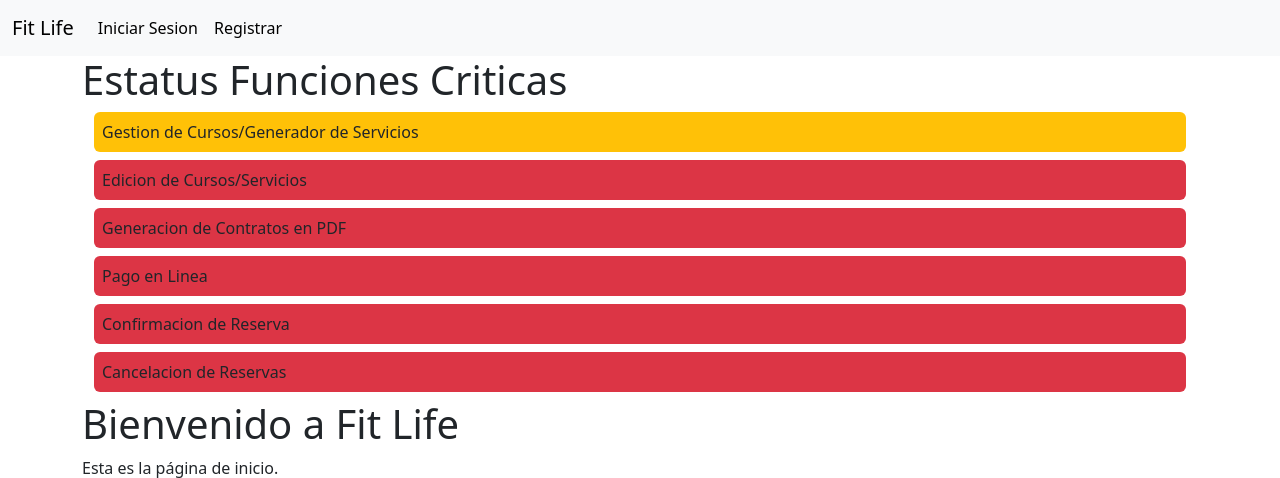
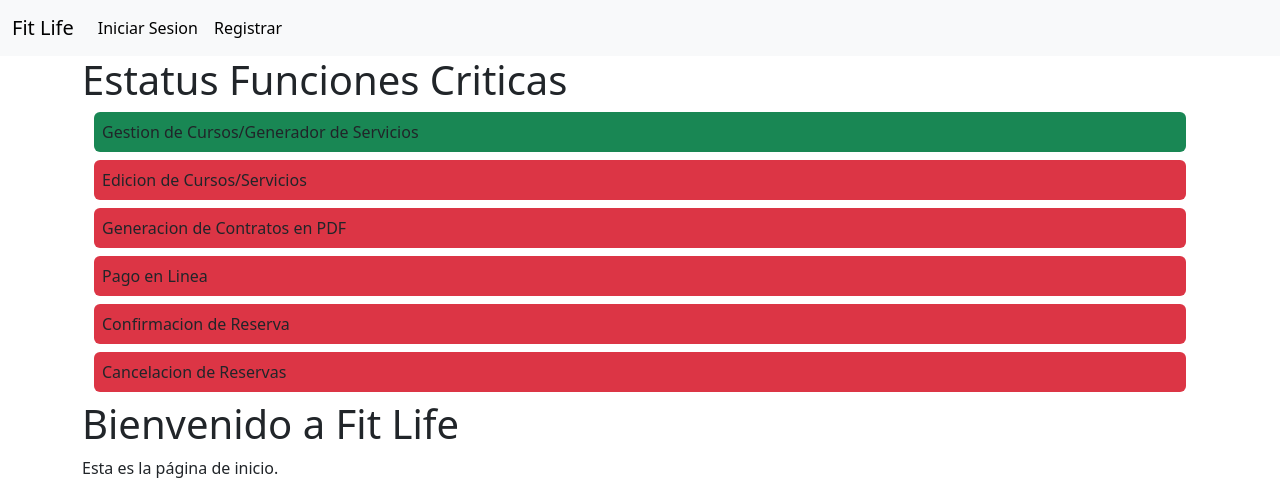
Before and after one commit to elmurdieh/Fit-Life-Prototipo, a Django app: page / in a window 1280 px wide. Shown: the top 478 px of the page. Run offline with Django 5.2, Linux system fonts and the light colour scheme.

Commit message:
nueva update

```diff
--- a/templates/primerApp/index.html
+++ b/templates/primerApp/index.html
@@ -3,7 +3,7 @@
 {% block content %}
     <h1>Estatus Funciones Criticas</h1>
     <div class="container">
-        <div class="bg-warning p-2 mb-2 rounded">
+        <div class="bg-success p-2 mb-2 rounded">
             Gestion de Cursos/Generador de Servicios
         </div>
         <div class="bg-danger p-2 mb-2 rounded">
```
